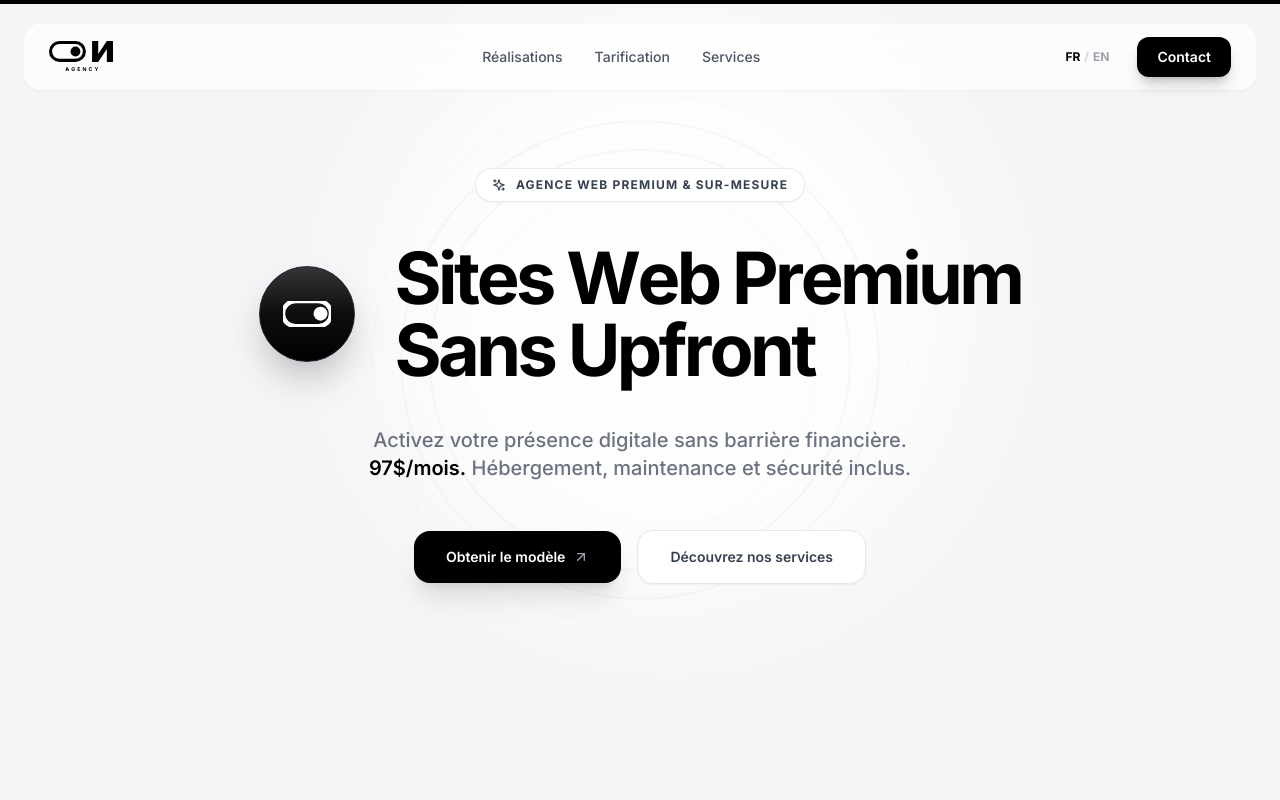
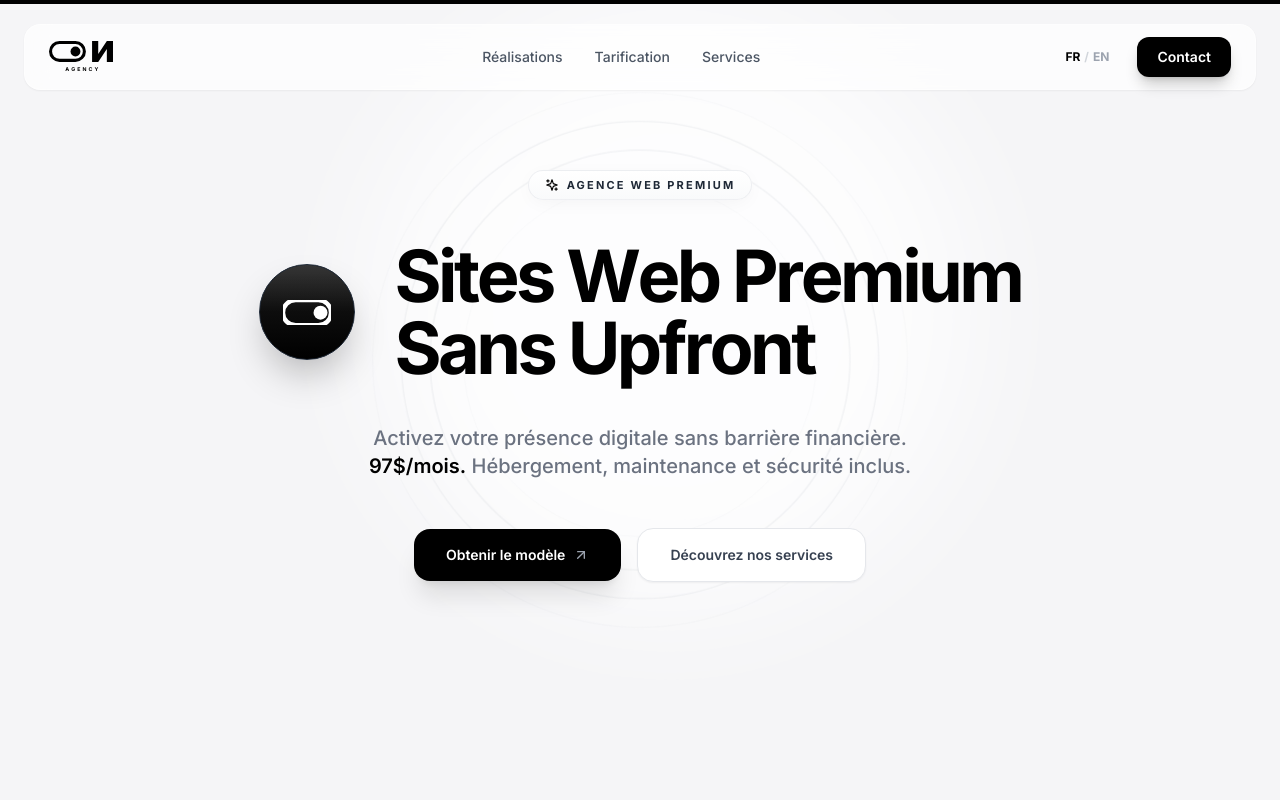
Before and after one commit to d47814658-beep/on-agency-site, a React (Vite) app: page / in a window 1280 px wide. Shown: the top 800 px of the page. Built offline with nearby package versions, Linux system fonts and the light colour scheme.

Commit message:
feat(hero): Improve badge styling and text
Enhance the hero section's badge pill with a gradient background, updated shadow, and refined text styling. The badge text has also been shortened for better clarity and impact, reflecting the "Premium Web Solutions" application focus.

```diff
--- a/components/Hero.tsx
+++ b/components/Hero.tsx
@@ -44,15 +44,15 @@ const Hero: React.FC = () => {
 
       <div className="relative z-10 flex flex-col items-center max-w-5xl mx-auto w-full">
 
-        {/* Badge Pill */}
+        {/* Badge Pill - Stylized Chip */}
         <MotionDiv
           initial={{ opacity: 0, y: 30 }}
           animate={{ opacity: 1, y: 0 }}
           transition={{ duration: 0.8, ease: "easeOut" }}
-          className="mb-8 md:mb-10 inline-flex items-center gap-2.5 px-4 py-2 rounded-full bg-white border border-gray-200/80 shadow-sm backdrop-blur-sm"
+          className="mb-8 md:mb-10 inline-flex items-center gap-2 px-4 py-1.5 rounded-full bg-gradient-to-b from-white to-gray-50 border border-gray-200/60 shadow-[0_4px_20px_-4px_rgba(0,0,0,0.05)] backdrop-blur-md"
         >
-          <Sparkles className="w-3.5 h-3.5 text-gray-700 flex-shrink-0" />
-          <span className="text-[10px] md:text-xs font-bold tracking-widest uppercase text-gray-700 whitespace-nowrap">
+          <Sparkles className="w-3.5 h-3.5 text-black flex-shrink-0" />
+          <span className="text-[11px] font-bold tracking-[0.2em] uppercase text-gray-800 whitespace-nowrap">
             {t.hero.badge}
           </span>
         </MotionDiv>
--- a/components/LanguageContext.tsx
+++ b/components/LanguageContext.tsx
@@ -18,7 +18,7 @@ const translations = {
       start: "Commencer"
     },
     hero: {
-      badge: "AGENCE WEB PREMIUM & SUR-MESURE",
+      badge: "Agence Web Premium",
       title1: "Sites Web Premium",
       title2: "Sans Upfront",
       description: "Activez votre présence digitale sans barrière financière.",
@@ -250,7 +250,7 @@ const translations = {
       start: "Start"
     },
     hero: {
-      badge: "PREMIUM & TAILOR-MADE WEB AGENCY",
+      badge: "Premium Web Agency",
       title1: "Premium Websites",
       title2: "$0 Upfront",
       description: "Activate your digital presence without financial barriers.",
```
